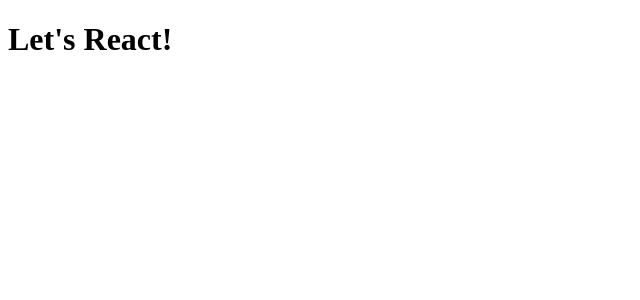
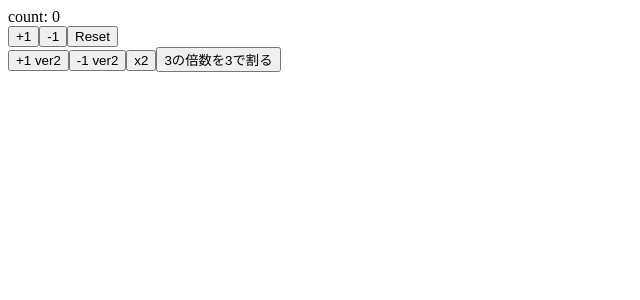
Before and after one commit to takahiro38k/udemy-ham-react-hooks-101, a React (Create React App) app: page / in a window 1280 px wide. Shown: the top 300 px of the page, without its empty margins (0-640 px from the left). Built offline with nearby package versions, Linux system fonts and the light colour scheme.

Commit message:
my first React Hook with useState

```diff
--- a/src/App.js
+++ b/src/App.js
@@ -1,10 +1,50 @@
-import React from 'react'
+import React, { useState } from 'react'
 
 const App = () => {
+  // useState()
+  // para   状態の初期値。今回はカウンターなので0を登録。
+  // reVal  2要素の[]。0: 引数の値。1: 引数を設定できる関数。
+  const [count, setCount] = useState(0)
+  // console.log({output}) // useState()の返り値の確認 => 2要素の[]
+
+  // setCount()によって、状態が変更されると自動的に再renderされる。
+  // para 値(count +- 1)バージョン
+  const increment = () => setCount(count + 1)
+  const decrement = () => setCount(count - 1)
+  const reset = () => setCount(0)
+  // para 関数バージョン
+  // 関数のparaに現在の状態を受け取ることができる。
+  const increment2 = () => setCount((previousCount) => previousCount + 1)
+  const decrement2 = () => setCount((previousCount) => previousCount - 1)
+  const double = () => setCount((previousCount) => previousCount * 2)
+  const divide3 = () => setCount((previousCount) => {
+    /*
+    if (previousCount % 3 === 0) {
+      return (previousCount / 3)
+    }
+    return previousCount
+     */
+    // 上記の三項演算子バージョン
+    return previousCount % 3 === 0 ? previousCount / 3 : previousCount
+  })
+
   return (
-    <div>
-      <h1>Let's React!</h1>
-    </div>
+    <>
+      <div>count: {count}</div>
+      <div>
+        <button onClick={increment}>+1</button>
+        <button onClick={decrement}>-1</button>
+        <button onClick={reset}>Reset</button>
+      </div>
+      <div>
+        <button onClick={increment2}>+1  ver2</button>
+        <button onClick={decrement2}>-1  ver2</button>
+        <button onClick={double}>x2</button>
+        <button onClick={divide3}>3の倍数を3で割る</button>
+      </div>
+      <div>
+      </div>
+    </>
   )
 }
 
```
